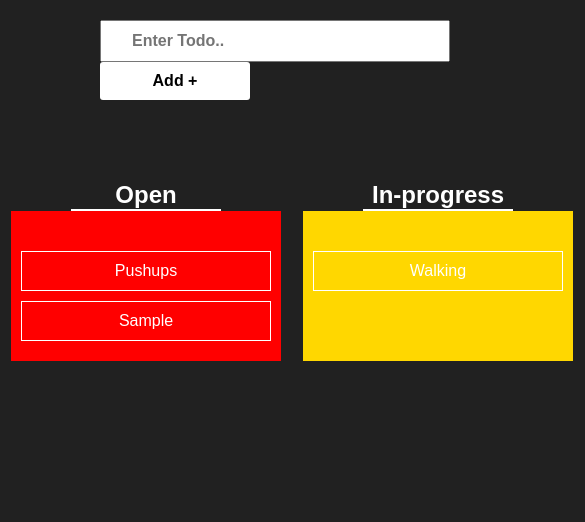
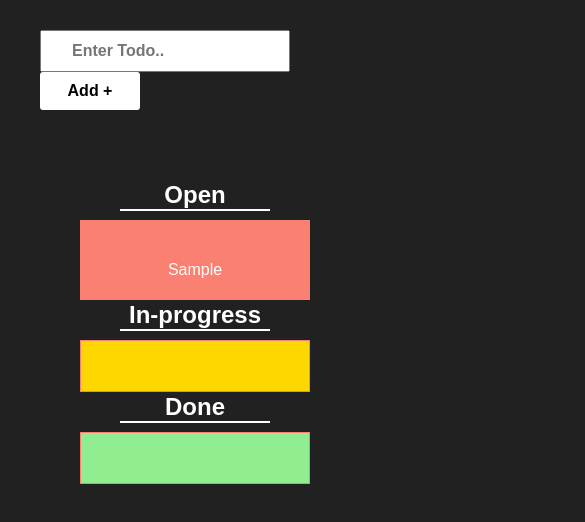
Before and after one commit to pavan369-d/draganddropAssignment, a plain HTML site: page index.html in a window 390 px wide. Both pictures are taken after typing "Sample" into the empty fields and a click on the button "Add +". Shown: the top 522 px of the page, 585 px wide, since content can reach past the window. Drawn offline with Linux system fonts and the light colour scheme.

Commit message:
'changes'

```diff
--- a/index.css
+++ b/index.css
@@ -14,7 +14,7 @@ body{
 #container{
     width:100%;
     height:100%;
-    padding:20px;
+    padding:20px 30px;
 
 
 }
@@ -48,7 +48,7 @@ h2{
     width:150px;
     margin:0 auto;
     position:relative;
-    top:-40px;
+    top:-50px;
     border-bottom:2px solid #fff;
 }
 
@@ -59,8 +59,8 @@ h2{
     justify-content:space-around;
     /* align-items:center; */
     text-align:center;
-    gap:20px;
-    padding:10px;
+    gap:10px;
+    padding: 0 10px;
     height:100%;
 }
 
@@ -71,6 +71,8 @@ h2{
 
     height:auto;
     padding:10px 10px;
+    margin-top:10px;
+    width:350px;
 
 }
 .is-dragging {
@@ -89,7 +91,7 @@ h2{
 }
 
 #todo-list{
-    background:red;
+    background:salmon;
 }
 
 .todo-box{
@@ -114,3 +116,60 @@ h2{
 #done{
     background:lightgreen;
 }
+
+
+@media (max-width:768px){
+    .boxes{
+        width:100%;
+        margin-top:100px;
+        /* border:2px solid #fff; */
+        display:flex;
+        justify-content:center;
+        /* align-items:center; */
+        text-align:center;
+        flex-wrap:wrap;
+        gap:30px;
+        padding:0 25px;
+        height:100%;
+    }
+
+    .todo-box{
+        border:1px solid salmon;
+        width:230px;
+        height:auto;
+        padding:10px 10px;
+    }
+
+    .todo{
+        width:100px;
+        padding:0;
+        border:none;
+
+    }
+    form {
+        margin-top: 30px;
+        margin-left: 40px;
+
+    }
+
+    input {
+        width: 250px;
+        padding: 10px 30px;
+        font-size: 16px;
+        font-weight: 800;
+        outline: none;
+    }
+
+    #add-btn {
+        width: 100px;
+        padding: 10px 25px;
+        font-size: 16px;
+        font-weight: 800;
+        cursor: pointer;
+        background: #fff;
+        border: none;
+        border-radius: 3px;
+    }
+
+
+}
--- a/index.html
+++ b/index.html
@@ -15,15 +15,15 @@
         <div class="boxes">
             <div id="todo-list" class="todo-box todo-list">
                 <h2>Open</h2>
-                <p class="todo" draggable="true">Pushups</p>
+                <!-- <p class="todo" draggable="true">Pushups</p> -->
             </div>
             <div class="todo-box ongoing" id="ongoing">
                 <h2>In-progress</h2>
-                <p class="todo" draggable="true">Walking</p>
+                <!-- <p class="todo" draggable="true">Walking</p> -->
             </div>
             <div class="todo-box done" id="done">
                 <h2>Done</h2>
-                <p class="todo" draggable="true">HomeWork</p>
+                <!-- <p class="todo" draggable="true">HomeWork</p> -->
             </div>
         </div>
     </div>
--- a/script.js
+++ b/script.js
@@ -1,11 +1,16 @@
 const form = document.getElementById("todo-form");
 const input = document.getElementById("input");
-const todoLane = document.getElementById("todo-box");
+const todoLane = document.querySelectorAll(".todo-box");
 const todoList = document.getElementById('todo-list');
 const allTodos = document.querySelectorAll('p');
-const ongoing = document.querySelector('.ongoing');
+const ongoing = document.querySelector('#ongoing');
+const progressTasks = document.querySelector('.ongoing');
 const done = document.querySelector('.done');
+const todo = document.querySelectorAll('.todo');
 let newTask;
+const todoTask = [];
+const proTask = [];
+const doneTask = [];
 loadTasks();
 form.addEventListener("submit", (e) => {
   e.preventDefault();
@@ -28,6 +33,7 @@ form.addEventListener("submit", (e) => {
   });
 
   todoList.appendChild(newTask);
+  todoTask.push(newTask);
   input.value = "";
   saveTasks();
 
@@ -42,6 +48,7 @@ draggables.forEach((task) => {
   task.addEventListener("dragend", () => {
     task.classList.remove("is-dragging");
   });
+  saveTasks();
 });
 
 droppables.forEach((zone) => {
@@ -80,46 +87,59 @@ const insertAboveTask = (zone, mouseY) => {
 };
 
 
-
-// function saveTasks(){
-//     const openTasks = [];
-//     const progressTasks = [];
-//     const doneTasks = [];
-
-//    allTodos.forEach(item=>{
-//     openTasks.push(item.textContent);
-//    })
-//    openTasks.push(newTask.textContent);
-// //    console.log(openTasks);
-//    Array.from(done).forEach(item=>console.log(item))
-
-//    localStorage.setItem('openTasks',JSON.stringify(openTasks));
-
-// }
-
 function saveTasks() {
     const openTasks = [];
-    const tasks = todoList.querySelectorAll('.todo');
+    const progTasks = [];
+    const doneTasks = [];
 
-    tasks.forEach(item => {
+    document.querySelectorAll('#todo-list .todo').forEach(item => {
       openTasks.push(item.textContent);
     });
-   console.log(ongoing);
+
+    document.querySelectorAll('#ongoing .todo').forEach(item => {
+      progTasks.push(item.textContent);
+    });
+
+    document.querySelectorAll('#done .todo').forEach(item => {
+      doneTasks.push(item.textContent);
+    });
 
     localStorage.setItem('openTasks', JSON.stringify(openTasks));
+    localStorage.setItem('progTasks', JSON.stringify(progTasks));
+    localStorage.setItem('doneTasks', JSON.stringify(doneTasks));
   }
 
-function loadTasks(){
-    const loadedTasks = JSON.parse(localStorage.getItem('openTasks')) || [];
+  function loadTasks() {
+    const openTasks = JSON.parse(localStorage.getItem('openTasks')) || [];
+    const progTasks = JSON.parse(localStorage.getItem('progTasks')) || [];
+    const doneTasks = JSON.parse(localStorage.getItem('doneTasks')) || [];
 
-//    console.log(loadedTasks);
-   loadedTasks.forEach((item)=>{
+    openTasks.forEach((item) => {
       const loadedP = document.createElement('p');
-    loadedP.textContent=item;
-
+      loadedP.textContent = item;
       loadedP.classList.add("todo");
       loadedP.setAttribute("draggable", "true");
+      todoList.appendChild(loadedP);
 
+      loadedP.addEventListener("dragstart", () => {
+        loadedP.classList.add("is-dragging");
+        document.querySelector('#ongoing').appendChild(loadedP);
+      });
+
+      loadedP.addEventListener("dragend", () => {
+        loadedP.classList.remove("is-dragging");
+      });
+
+
+    });
+
+
+
+    progTasks.forEach((item) => {
+      const loadedP = document.createElement('p');
+      loadedP.textContent = item;
+      loadedP.classList.add("todo");
+      loadedP.setAttribute("draggable", "true");
 
       loadedP.addEventListener("dragstart", () => {
         loadedP.classList.add("is-dragging");
@@ -129,8 +149,23 @@ function loadTasks(){
         loadedP.classList.remove("is-dragging");
       });
 
-  todoList.appendChild(loadedP);
+      ongoing.appendChild(loadedP);
+    });
 
+    doneTasks.forEach((item) => {
+      const loadedP = document.createElement('p');
+      loadedP.textContent = item;
+      loadedP.classList.add("todo");
+      loadedP.setAttribute("draggable", "true");
 
-   })
+      loadedP.addEventListener("dragstart", () => {
+        loadedP.classList.add("is-dragging");
+      });
+
+      loadedP.addEventListener("dragend", () => {
+        loadedP.classList.remove("is-dragging");
+      });
+
+      done.appendChild(loadedP);
+    });
   }
```
Lines whose indentation alone changed are shown as unchanged.
